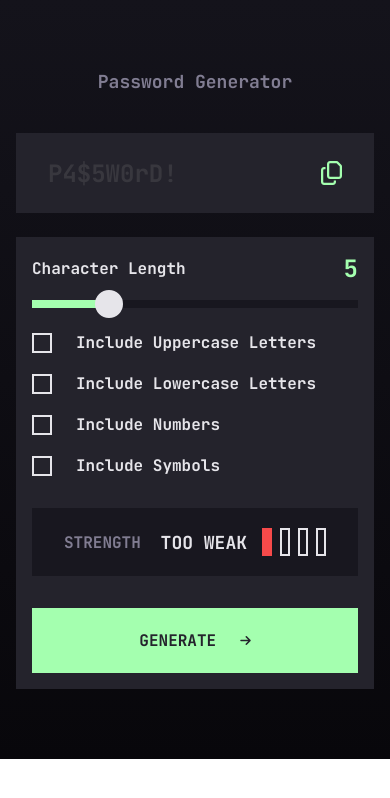
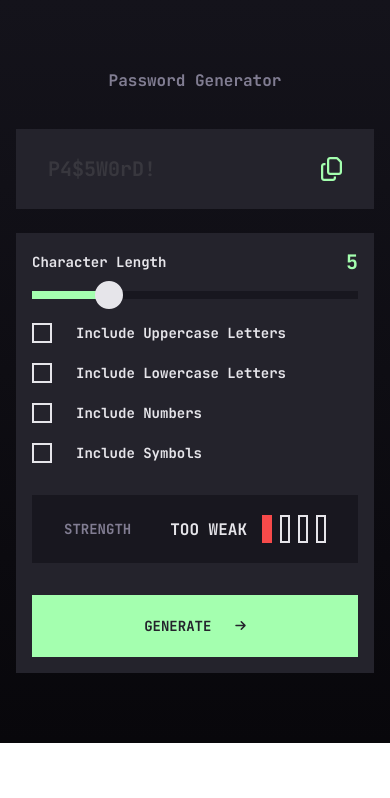
Before and after one commit to ChrisOxygen/pw-generator, a website built with Parcel: page index.html in a window 390 px wide. Built offline with nearby package versions, Linux system fonts and the light colour scheme.

Commit message:
added new media query

```diff
--- a/src/sass/base/_typography.scss
+++ b/src/sass/base/_typography.scss
@@ -58,3 +58,27 @@
         margin-bottom: 16px;
     }
 }
+
+
+@media only screen and (max-width: 390px) {
+    .heading-large{
+
+        font-size: 20px;
+    }
+
+
+    .heading-medium{
+
+        font-size: 16px;
+    }
+
+
+    .body-text{
+
+        font-size: 14px;
+    }
+
+    .app-title{
+        margin-bottom: 14px;
+    }
+}
```
Also changed, not shown: dist/index.html, 2 other files.
